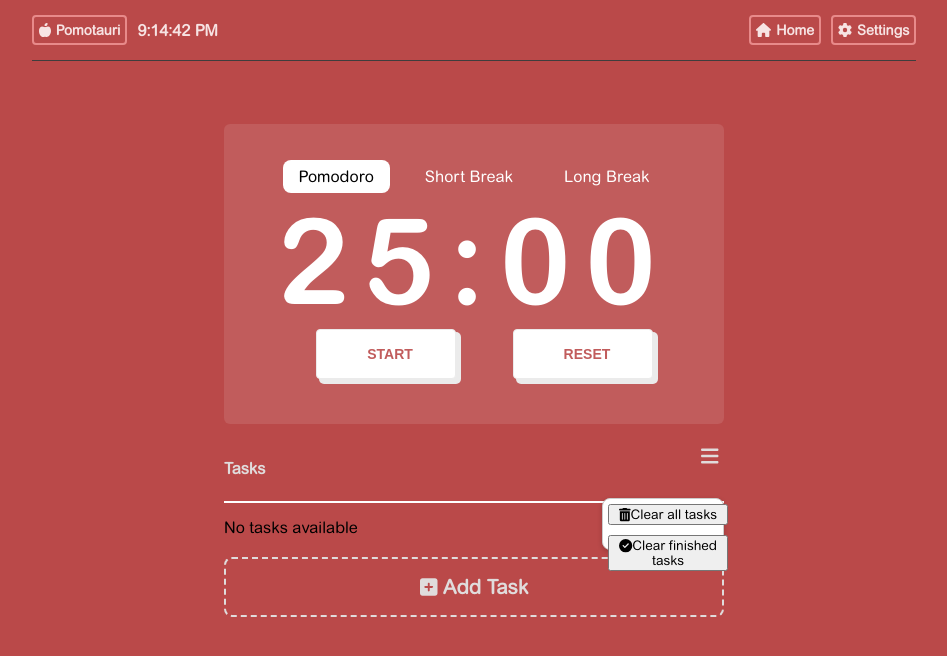
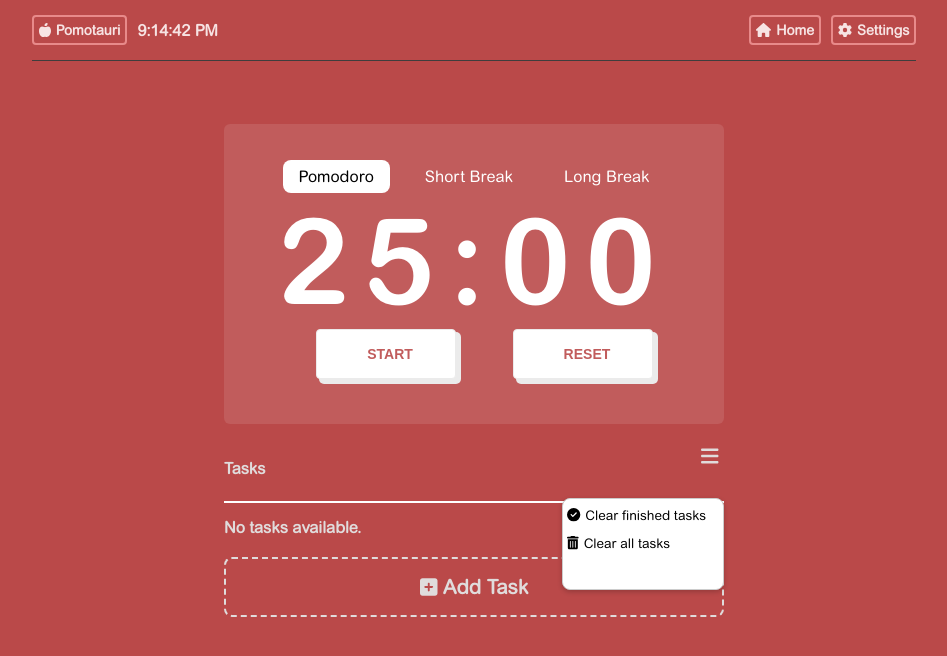
Before and after one commit to husseinhareb/Pomotauri, a React (Vite) app: page / in a window 1280 px wide. Both pictures are taken after a click on the button 875 px from the left and 456 px from the top of the page. Shown: the top 656 px of the page, without its empty margins (166-1113 px from the left). Built offline with nearby package versions, Linux system fonts and the light colour scheme.

Commit message:
tasks settings

```diff
--- a/src/components/Tasks.jsx
+++ b/src/components/Tasks.jsx
@@ -1,4 +1,4 @@
-import React, { useState, useEffect } from "react";
+import React, { useState, useEffect, useRef } from "react";
 import { v4 as uuidv4 } from "uuid";
 import { invoke } from '@tauri-apps/api/tauri';
 import "../styles/Tasks.css";
@@ -13,6 +13,8 @@ function Tasks({ timerStatus }) {
     const [time, setTime] = useState({ minutes: 0, seconds: 0 });
     const [selectedTaskId, setSelectedTaskId] = useState(null);
     const [showSettings, setShowSettings] = useState(false);
+    const settingsRef = useRef(null);
+
     useEffect(() => {
         fetchTasks();
     }, []);
@@ -186,6 +188,41 @@ function Tasks({ timerStatus }) {
         setShowSettings(!showSettings);
     };
 
+    useEffect(() => {
+        const handleClickOutside = (event) => {
+            if (settingsRef.current && !settingsRef.current.contains(event.target)) {
+                setShowSettings(false);
+            }
+        };
+
+        document.addEventListener("mousedown", handleClickOutside);
+
+        return () => {
+            document.removeEventListener("mousedown", handleClickOutside);
+        };
+    }, []);
+
+    const clearCompletedTasks = () => {
+        const updatedTasks = tasks.filter(task => !task.completed);
+        setTasks(updatedTasks);
+        setShowSettings(false);
+    };
+
+
+    const clearAllTasks = async () => {
+        try {
+            for (const task of tasks) {
+                await invoke("delete_task", { id: task.id });
+            }
+            setTasks([]);
+            setSelectedTaskId(null);
+            setTime({ minutes: 0, seconds: 0 });
+        } catch (error) {
+            console.error('Error while clearing all tasks:', error);
+        }
+        setShowSettings(false);
+    };
+
 
     return (
         <div className="tasks-container">
@@ -196,9 +233,9 @@ function Tasks({ timerStatus }) {
                         <FontAwesomeIcon icon={faBars} />
                     </button>
                     {showSettings && (
-                        <div className="task-settings">
-                            <button type="button" className="tasks-clear"><FontAwesomeIcon icon={faTrashCan}/>Clear all tasks</button>
-                            <button type="button" className="tasks-done-clear"><FontAwesomeIcon icon={faCircleCheck}/>Clear finished tasks</button>
+                        <div ref={settingsRef} className="task-settings">
+                            <button type="button" className="tasks-done-clear" onClick={clearCompletedTasks}><FontAwesomeIcon className="tasks-done-clear-icon" icon={faCircleCheck} /> Clear finished tasks</button>
+                            <button type="button" className="tasks-clear" onClick={clearAllTasks}><FontAwesomeIcon icon={faTrashCan} className="tasks-clear-icon"/> Clear all tasks</button>
                         </div>
                     )}
                 </div>
@@ -243,7 +280,7 @@ function Tasks({ timerStatus }) {
                             ))}
                         </div>
                     ) : (
-                        <p>No tasks available</p>
+                        <p className="no-tasks-sentence">No tasks available.</p>
                     )}
                 </div>
                 <div className="add-task">
--- a/src/styles/Tasks.css
+++ b/src/styles/Tasks.css
@@ -20,6 +20,7 @@
     color: #e0dcdc;
     font-weight: 600;
     font-size: 16px;
+    cursor: default;
 }
 
 .task-title:hover {
@@ -359,16 +360,45 @@ input[type="number"]::-webkit-outer-spin-button {
     position: absolute;
     top: calc(100% + 5px);
     right: 0;
-    width: 120px;
-    height: 50px;
+    width: 160px;
+    height: 90px;
     background-color: white;
     border: 1px solid #ccc;
     box-shadow: 0 2px 5px rgba(0, 0, 0, 0.2);
     z-index: 9999;
     border-radius: 8px;
+    display: flex;
+    flex-direction: column;
+    align-items: flex-start;
 }
 
 .tasks-clear, .tasks-done-clear{
     width: 100%;
-    margin: 5px;
+    margin-top: 5px;
+    background-color: white;
+    border: 0px;
+    display: flex;
+    align-items: flex-start;
+    padding: 4px;
+    border-radius: 4px;
 }
+
+.tasks-clear:hover,.tasks-done-clear:hover{
+    background-color: #ccc;
+    cursor: pointer;
+}
+
+
+.tasks-clear-icon, .tasks-done-clear-icon{
+    margin-right: 5px;
+}
+
+.no-tasks-sentence{
+    color: #e0dcdc;
+    font-weight: bold;
+    cursor: default;
+}
+
+.no-tasks-sentence:hover{
+    color: white;
+}
```
